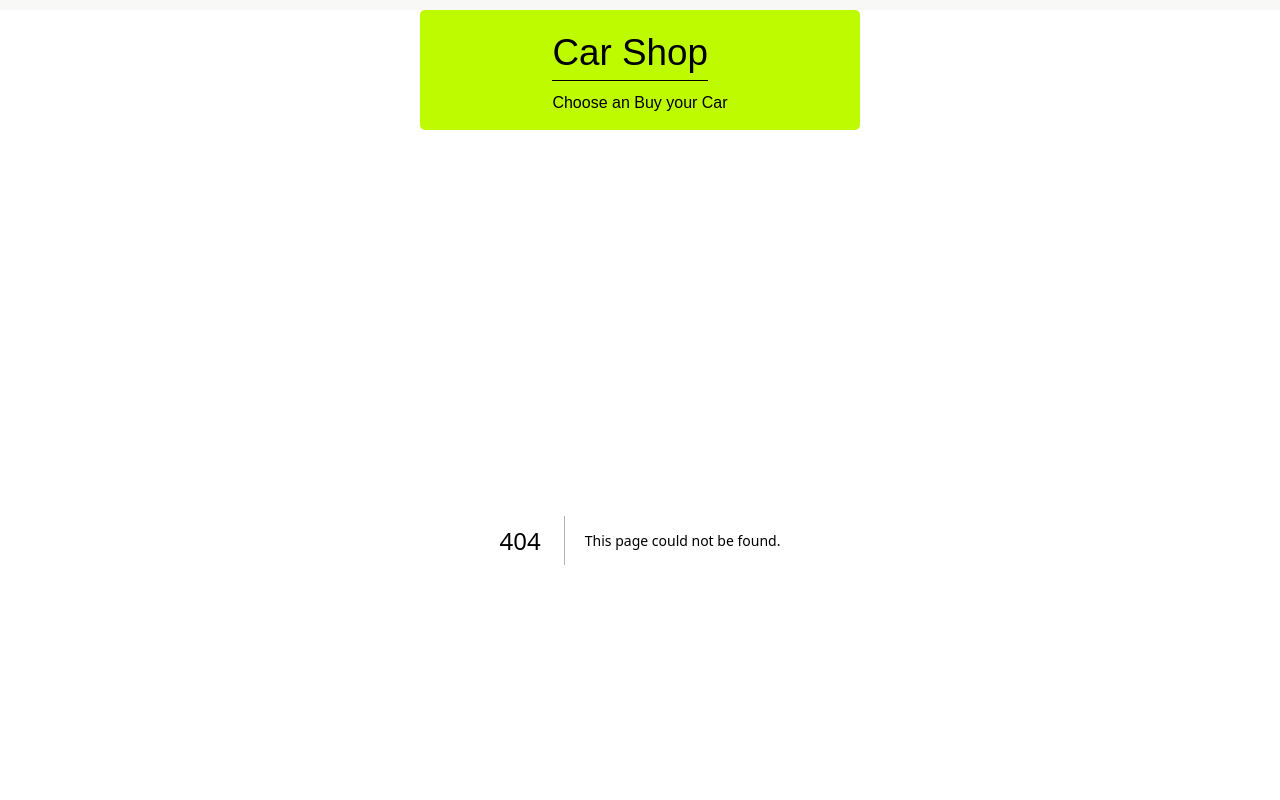
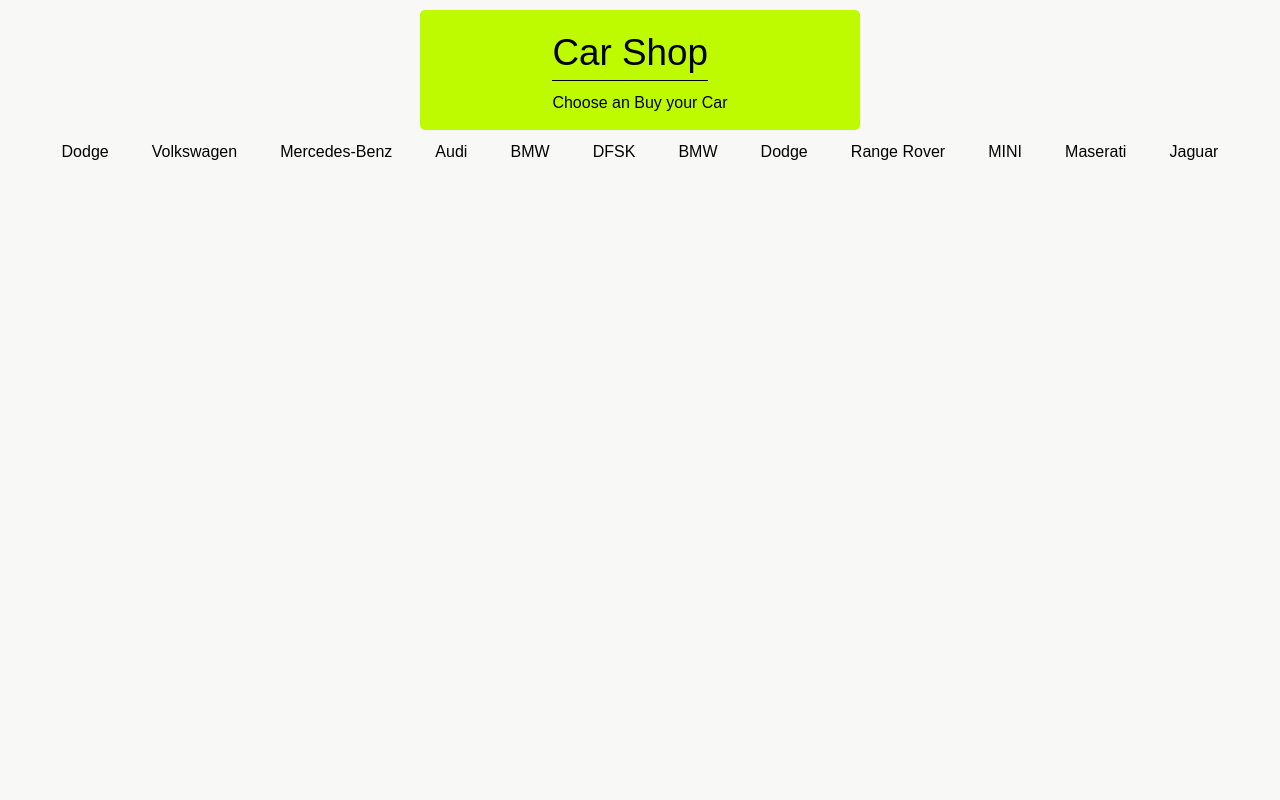
Before and after one commit to Mani-Jebraeily/Car-Shop, a Next.js app: page /cars in a window 1280 px wide. Before the commit this address had no page. Shown: the top 800 px of the page. Built offline with nearby package versions, Linux system fonts and the light colour scheme.

Commit message:
create cars page

```diff
--- /dev/null
+++ b/components/template/CarsPage.js
@@ -0,0 +1,15 @@
+import React from 'react'
+import styles from './CarsPage.module.css'
+
+
+function CarsPage({data}) {
+  return (
+    <div className={styles.container}>
+        {data.map((car)=>(
+            <p key={car.id}> {car.name}</p>
+        ))}
+    </div>
+  )
+}
+
+export default CarsPage
--- /dev/null
+++ b/components/template/CarsPage.module.css
@@ -0,0 +1,7 @@
+.container {
+  display: flex;
+  flex-wrap: wrap;
+  justify-content: space-around;
+  max-width: 1200px;
+  margin: auto;
+}
--- /dev/null
+++ b/src/pages/cars/index.js
@@ -0,0 +1,13 @@
+import React from 'react'
+import CarsPage from '../../../components/template/CarsPage'
+import carsData from '../../../data/carsData'
+
+function Details() {
+  return (
+    <div>
+        <CarsPage data={carsData}/>
+    </div>
+  )
+}
+
+export default Details
```
